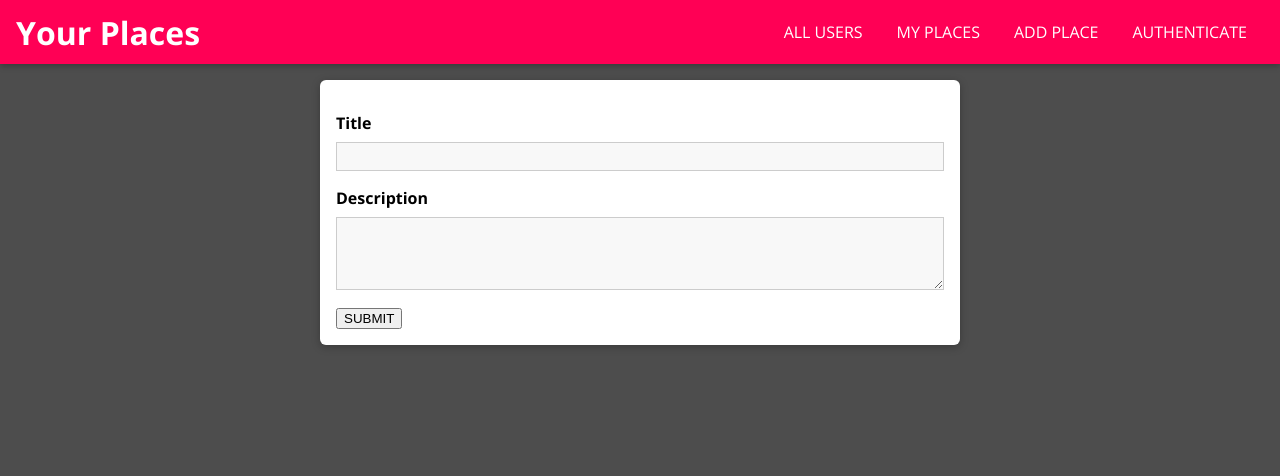
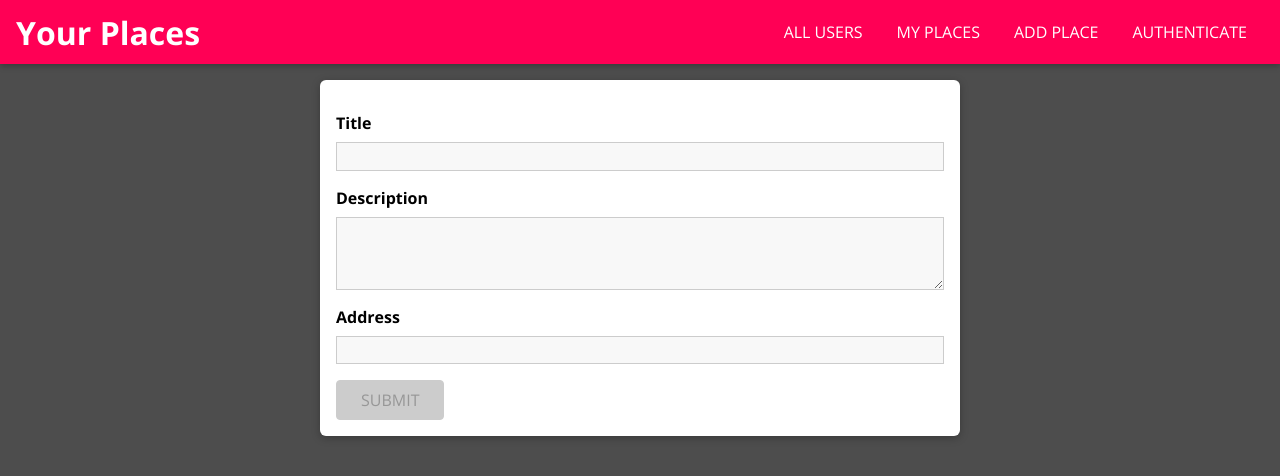
Before and after one commit to JasonDollar/Share-places-frontend, a React (Create React App) app: page /places/new in a window 1280 px wide. Shown: the top 476 px of the page. Built offline with nearby package versions, Linux system fonts and the light colour scheme; no server answers.

Commit message:
keep all inputs data in NewPlaces page component

```diff
--- a/src/places/pages/NewPlaces.tsx
+++ b/src/places/pages/NewPlaces.tsx
@@ -1,26 +1,88 @@
-import React, { FormEvent, useCallback } from 'react'
+import React, { FormEvent, useCallback, useReducer } from 'react'
 import Input from '../../shared/components/FormElements/Input'
+import Button from '../../shared/components/FormElements/Button'
 import {
   VALIDATOR_REQUIRE, VALIDATOR_FILE, VALIDATOR_MINLENGTH, VALIDATOR_MAXLENGTH, VALIDATOR_MIN, VALIDATOR_MAX, VALIDATOR_EMAIL,
 } from '../../shared/util/validators'
 
 import styles from './NewPlaces.module.scss'
 
+interface InputDetail {
+  value: string,
+  isValid: boolean
+}
+
+interface InputKey {
+  [key: string]: InputDetail
+}
+
+interface State {
+  inputs: InputKey
+  isValid: boolean
+}
+
+interface Action {
+  type: 'INPUT_CHANGE'
+  inputId: string
+  value: string
+  isValid: boolean
+}
+
+const formReducer = (state: State, action: Action): State => {
+  switch (action.type) {
+    case 'INPUT_CHANGE':
+      let formIsValid = true
+      Object.keys(state.inputs).map(inputId => {
+        if (inputId === action.inputId) {
+          formIsValid = formIsValid && action.isValid
+        } else {
+          formIsValid = formIsValid && state.inputs[inputId].isValid
+        }
+      })
+      return {
+        ...state,
+        inputs: {
+          ...state.inputs,
+          [action.inputId]: { value: action.value, isValid: action.isValid },
+        },
+        isValid: formIsValid,
+      }
+    default:
+      return state
+  }
+}
+
 const NewPlaces: React.FC = () => {
+  const [formState, dispatch] = useReducer(formReducer, {
+    inputs: {
+      title: {
+        value: '',
+        isValid: false,
+      },
+      description: {
+        value: '',
+        isValid: false,
+      },
+    },
+    isValid: false,
+  })
   const handleSubmit = (e: FormEvent<HTMLFormElement>) => {
     e.preventDefault()
+    console.log(formState)
   }
-  const titleInputHandler = useCallback((id: string, value: any, isValid: boolean) => {
 
+  const inputHandler = useCallback((id: string, value: any, isValid: boolean) => {
+    dispatch({
+      type: 'INPUT_CHANGE', inputId: id, value, isValid,
+    })
   }, [])
-  const descriptionInputHandler = useCallback((id: string, value: any, isValid: boolean) => {
 
-  }, [])
   return (
     <form className={styles.placeForm} onSubmit={handleSubmit}>
-      <Input element="input" type="text" id="title" label="Title" errorText="Please enter a valid title." validators={[VALIDATOR_REQUIRE()]} onInput={titleInputHandler} />
-      <Input id="description" label="Description" errorText="Please enter a valid description." validators={[VALIDATOR_MINLENGTH(5)]} onInput={descriptionInputHandler} />
-      <button type="submit">SUBMIT</button>
+      <Input element="input" type="text" id="title" label="Title" errorText="Please enter a valid title." validators={[VALIDATOR_REQUIRE()]} onInput={inputHandler} />
+      <Input id="description" label="Description" errorText="Please enter a valid description." validators={[VALIDATOR_MINLENGTH(5)]} onInput={inputHandler} />
+      <Input element="input" type="text" id="address" label="Address" errorText="Please enter a valid address." validators={[VALIDATOR_REQUIRE()]} onInput={inputHandler} />
+      <Button type="submit" disabled={!formState.isValid}>SUBMIT</Button>
     </form>
   )
 }
--- a/src/shared/components/FormElements/Input.tsx
+++ b/src/shared/components/FormElements/Input.tsx
@@ -52,7 +52,7 @@ const Input: React.FC<Props> = ({
   const [inputState, dispatch] = useReducer(inputReducer, {
     value: initialValue || '',
     isTouched: false,
-    isValid: true,
+    isValid: false,
   })
   useEffect(() => {
     onInput(id, inputState.value, inputState.isValid)
--- a/src/shared/util/validators.ts
+++ b/src/shared/util/validators.ts
@@ -24,7 +24,6 @@ export const validate = (value: any, validators: {type: string, val?: any}[]): b
   let isValid = true
   for (const validator of validators) {
     if (validator.type === VALIDATOR_TYPE_REQUIRE) {
-      console.log(validator.type, value)
       isValid = isValid && value.trim().length > 0
     }
     if (validator.type === VALIDATOR_TYPE_MINLENGTH) {
```
